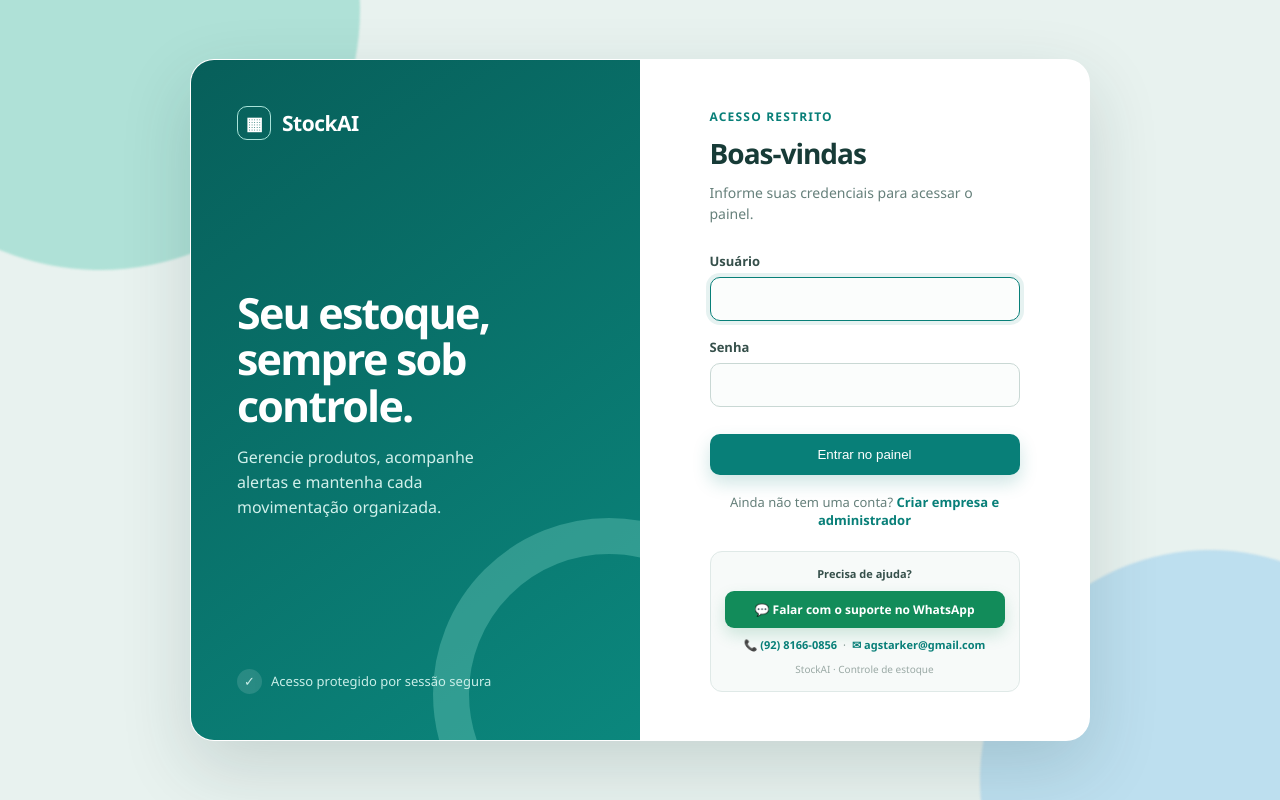
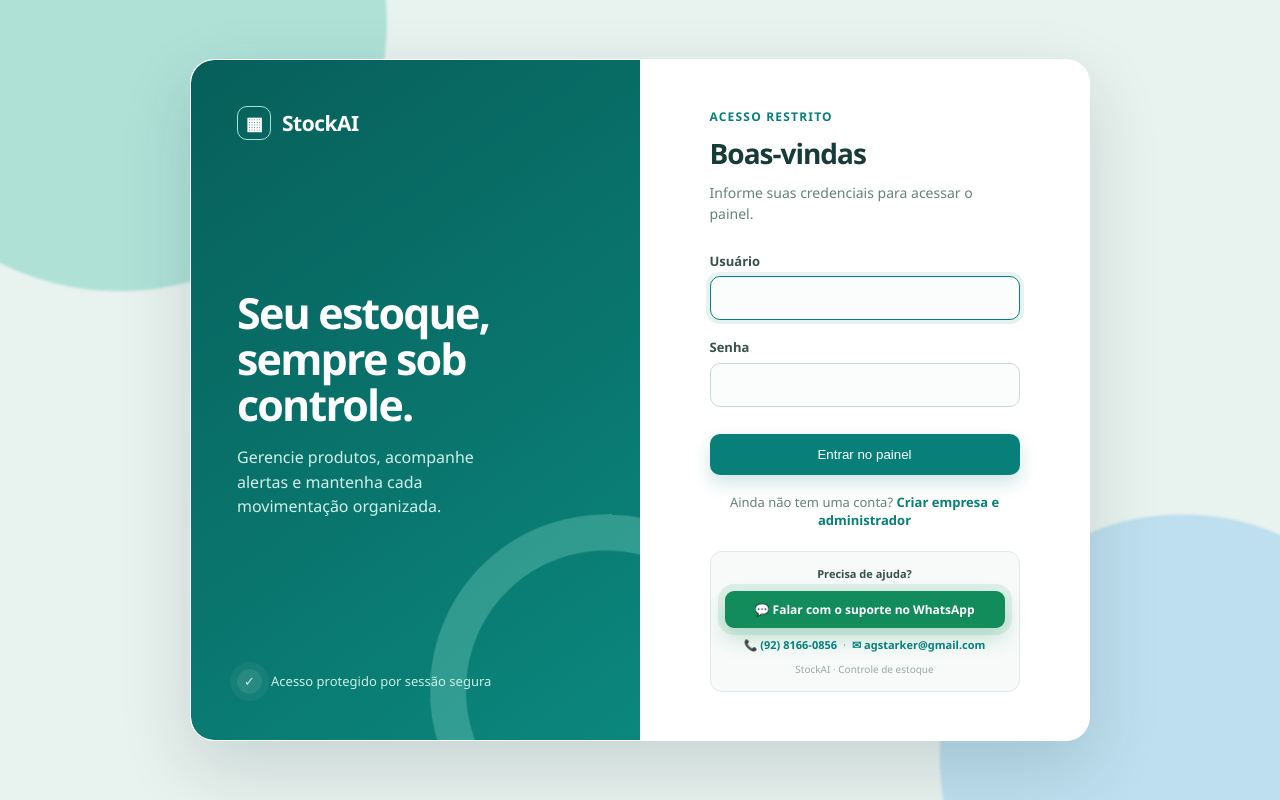
Before and after one commit to bacharelado/stockai, a FastAPI app: page /login in a window 1280 px wide. Run offline with FastAPI, Linux system fonts and the light colour scheme; parts of the project's set-up code (start-up, migrations or seed data) failed here and were passed over.

Commit message:
feat: add polished login animations

```diff
--- a/app/templates/login.html
+++ b/app/templates/login.html
@@ -9,40 +9,52 @@
         * { box-sizing: border-box; }
         body { min-height: 100vh; margin: 0; display: grid; place-items: center; padding: 24px; overflow: hidden; background: #e8f2ef; }
         body::before, body::after { content: ""; position: fixed; border-radius: 50%; z-index: -1; filter: blur(1px); }
-        body::before { width: 520px; height: 520px; top: -250px; left: -160px; background: #8ed8c9; opacity: .63; }
-        body::after { width: 460px; height: 460px; right: -160px; bottom: -210px; background: #a7d4ee; opacity: .65; }
-        .layout { width: min(100%, 900px); min-height: 570px; display: grid; grid-template-columns: 1fr 1fr; border: 1px solid #ffffffa8; border-radius: 24px; overflow: hidden; background: #fff; box-shadow: 0 26px 70px #173b3729; }
-        .intro { position: relative; display: flex; flex-direction: column; justify-content: space-between; padding: 46px; overflow: hidden; color: white; background: linear-gradient(145deg, #075f5a, #0b877d); }
-        .intro::after { content: ""; position: absolute; width: 280px; height: 280px; right: -145px; bottom: -130px; border: 36px solid #78d2c2; border-radius: 50%; opacity: .35; }
-        .brand { display: flex; align-items: center; gap: 11px; font-weight: 800; font-size: 21px; letter-spacing: -.5px; }
-        .brand-mark { display: grid; width: 34px; height: 34px; place-items: center; border: 1px solid #a8e3d9; border-radius: 10px; font-size: 18px; }
-        .intro h1 { max-width: 290px; margin: 0; font-size: clamp(31px, 4vw, 43px); line-height: 1.08; letter-spacing: -1.8px; }
-        .intro p { max-width: 285px; margin: 16px 0 0; color: #d1f0eb; line-height: 1.55; }
-        .secure-note { position: relative; z-index: 1; display: flex; align-items: center; gap: 9px; color: #c9eee8; font-size: 13px; }
-        .secure-note span { display: grid; width: 25px; height: 25px; place-items: center; border-radius: 50%; background: #ffffff20; }
+        body::before { width: 520px; height: 520px; top: -250px; left: -160px; background: #8ed8c9; opacity: .63; animation: float-a 9s ease-in-out infinite; }
+        body::after { width: 460px; height: 460px; right: -160px; bottom: -210px; background: #a7d4ee; opacity: .65; animation: float-b 11s ease-in-out infinite; }
+        .layout { width: min(100%, 900px); min-height: 570px; display: grid; grid-template-columns: 1fr 1fr; border: 1px solid #ffffffa8; border-radius: 24px; overflow: hidden; background: #fff; box-shadow: 0 26px 70px #173b3729; animation: card-in .7s cubic-bezier(.2,.8,.2,1) both; }
+        .intro { position: relative; display: flex; flex-direction: column; justify-content: space-between; padding: 46px; overflow: hidden; color: white; background: linear-gradient(145deg, #075f5a, #0b877d); animation: intro-in .8s .08s cubic-bezier(.2,.8,.2,1) both; }
+        .intro::after { content: ""; position: absolute; width: 280px; height: 280px; right: -145px; bottom: -130px; border: 36px solid #78d2c2; border-radius: 50%; opacity: .35; animation: ring-float 8s ease-in-out infinite; }
+        .brand { display: flex; align-items: center; gap: 11px; font-weight: 800; font-size: 21px; letter-spacing: -.5px; animation: fade-up .65s .2s both; }
+        .brand-mark { display: grid; width: 34px; height: 34px; place-items: center; border: 1px solid #a8e3d9; border-radius: 10px; font-size: 18px; transition: transform .25s ease, background .25s ease; }
+        .brand:hover .brand-mark { transform: rotate(-6deg) scale(1.06); background: #ffffff14; }
+        .intro h1 { max-width: 290px; margin: 0; font-size: clamp(31px, 4vw, 43px); line-height: 1.08; letter-spacing: -1.8px; animation: fade-up .7s .32s both; }
+        .intro p { max-width: 285px; margin: 16px 0 0; color: #d1f0eb; line-height: 1.55; animation: fade-up .7s .42s both; }
+        .secure-note { position: relative; z-index: 1; display: flex; align-items: center; gap: 9px; color: #c9eee8; font-size: 13px; animation: fade-up .7s .5s both; }
+        .secure-note span { display: grid; width: 25px; height: 25px; place-items: center; border-radius: 50%; background: #ffffff20; animation: soft-pulse 2.6s ease-in-out infinite; }
         main { display: flex; align-items: center; padding: 48px; }
-        .form-wrap { width: 100%; max-width: 310px; margin: auto; }
+        .form-wrap { width: 100%; max-width: 310px; margin: auto; animation: fade-up .7s .18s both; }
         .eyebrow { margin: 0 0 9px; color: #087f78; font-size: 12px; font-weight: 800; letter-spacing: 1.2px; text-transform: uppercase; }
         h2 { margin: 0; color: #173b37; font-size: 28px; letter-spacing: -1px; }
         .lead { margin: 10px 0 28px; color: #66807b; font-size: 14px; line-height: 1.5; }
-        label { display: block; margin-top: 17px; color: #36504b; font-size: 13px; font-weight: 750; }
-        input { width: 100%; margin-top: 7px; padding: 12px 13px; outline: none; color: #173b37; border: 1px solid #c9d8d4; border-radius: 10px; background: #fbfdfc; font: inherit; transition: border .18s, box-shadow .18s; }
-        input:focus { border-color: #087f78; box-shadow: 0 0 0 4px #0a82791a; }
-        button { width: 100%; margin-top: 27px; padding: 13px; border: 0; border-radius: 10px; color: white; background: #087f78; box-shadow: 0 8px 18px #087f7833; font: 750 14px inherit; cursor: pointer; transition: transform .18s, background .18s; }
-        button:hover { background: #066d67; transform: translateY(-1px); }
+        label { display: block; margin-top: 17px; color: #36504b; font-size: 13px; font-weight: 750; animation: fade-up .55s .35s both; }
+        input { width: 100%; margin-top: 7px; padding: 12px 13px; outline: none; color: #173b37; border: 1px solid #c9d8d4; border-radius: 10px; background: #fbfdfc; font: inherit; transition: border .18s, box-shadow .18s, transform .18s; }
+        input:focus { border-color: #087f78; box-shadow: 0 0 0 4px #0a82791a; transform: translateY(-1px); }
+        button { width: 100%; margin-top: 27px; padding: 13px; border: 0; border-radius: 10px; color: white; background: #087f78; box-shadow: 0 8px 18px #087f7833; font: 750 14px inherit; cursor: pointer; transition: transform .18s, background .18s, box-shadow .18s; animation: fade-up .55s .48s both; }
+        button:hover { background: #066d67; transform: translateY(-2px); box-shadow: 0 12px 24px #087f7838; }
+        button:active { transform: translateY(0); }
         button:focus-visible { outline: 3px solid #75c9c0; outline-offset: 2px; }
-        .error { margin: 0 0 18px; padding: 11px 12px; color: #9d251d; border: 1px solid #ffc4bd; border-radius: 9px; background: #fff0ee; font-size: 13px; }
-        .signup-link { margin: 18px 0 0; color: #66807b; font-size: 13px; text-align: center; }
+        .error { margin: 0 0 18px; padding: 11px 12px; color: #9d251d; border: 1px solid #ffc4bd; border-radius: 9px; background: #fff0ee; font-size: 13px; animation: shake-in .45s both; }
+        .signup-link { margin: 18px 0 0; color: #66807b; font-size: 13px; text-align: center; animation: fade-up .55s .55s both; }
         .signup-link a { color: #087f78; font-weight: 750; text-decoration: none; }
         .signup-link a:hover { text-decoration: underline; }
-        .footer { display: grid; gap: 9px; margin: 22px 0 0; padding: 14px; color: #80948f; border: 1px solid #dfe9e7; border-radius: 12px; background: #f7faf9; font-size: 11px; text-align: center; line-height: 1.45; }
+        .footer { display: grid; gap: 9px; margin: 22px 0 0; padding: 14px; color: #80948f; border: 1px solid #dfe9e7; border-radius: 12px; background: #f7faf9; font-size: 11px; text-align: center; line-height: 1.45; animation: fade-up .6s .62s both; }
         .footer-title { color: #36504b; font-size: 11px; font-weight: 750; }
         .footer-contact { display: flex; align-items: center; justify-content: center; flex-wrap: wrap; gap: 6px; }
         .footer-contact a { color: #087f78; font-weight: 700; text-decoration: none; }
         .footer-contact a:hover { text-decoration: underline; }
-        .whatsapp-button { display: inline-flex; width: 100%; align-items: center; justify-content: center; gap: 7px; padding: 10px 12px; border-radius: 9px; color: #fff !important; background: #128c5a; box-shadow: 0 7px 16px rgba(18, 140, 90, .18); font-size: 12px; font-weight: 750 !important; text-decoration: none !important; transition: transform .18s, background .18s; }
-        .whatsapp-button:hover { background: #0d7449; transform: translateY(-1px); text-decoration: none !important; }
+        .whatsapp-button { display: inline-flex; width: 100%; align-items: center; justify-content: center; gap: 7px; padding: 10px 12px; border-radius: 9px; color: #fff !important; background: #128c5a; box-shadow: 0 7px 16px rgba(18, 140, 90, .18); font-size: 12px; font-weight: 750 !important; text-decoration: none !important; transition: transform .18s, background .18s, box-shadow .18s; animation: whatsapp-pulse 2.8s 1.5s ease-in-out infinite; }
+        .whatsapp-button:hover { background: #0d7449; transform: translateY(-2px); box-shadow: 0 11px 22px rgba(18, 140, 90, .25); animation-play-state: paused; }
         .footer-brand { color: #9aa9a5; font-size: 10px; }
+        @keyframes card-in { from { opacity: 0; transform: translateY(20px) scale(.985); } to { opacity: 1; transform: translateY(0) scale(1); } }
+        @keyframes intro-in { from { opacity: 0; transform: translateX(-18px); } to { opacity: 1; transform: translateX(0); } }
+        @keyframes fade-up { from { opacity: 0; transform: translateY(10px); } to { opacity: 1; transform: translateY(0); } }
+        @keyframes float-a { 0%,100% { transform: translate(0,0) scale(1); } 50% { transform: translate(35px,25px) scale(1.05); } }
+        @keyframes float-b { 0%,100% { transform: translate(0,0) scale(1); } 50% { transform: translate(-30px,-25px) scale(1.06); } }
+        @keyframes ring-float { 0%,100% { transform: translate(0,0) rotate(0); } 50% { transform: translate(-12px,-14px) rotate(8deg); } }
+        @keyframes soft-pulse { 0%,100% { box-shadow: 0 0 0 0 #ffffff00; } 50% { box-shadow: 0 0 0 7px #ffffff0d; } }
+        @keyframes whatsapp-pulse { 0%,70%,100% { box-shadow: 0 7px 16px rgba(18, 140, 90, .18); } 82% { box-shadow: 0 0 0 7px rgba(18, 140, 90, .10), 0 10px 22px rgba(18, 140, 90, .24); } }
+        @keyframes shake-in { 0% { opacity: 0; transform: translateX(-8px); } 60% { transform: translateX(3px); } 100% { opacity: 1; transform: translateX(0); } }
+        @media (prefers-reduced-motion: reduce) { *, *::before, *::after { animation-duration: .01ms !important; animation-iteration-count: 1 !important; transition-duration: .01ms !important; } }
         @media (max-width: 680px) { body { padding: 16px; overflow: auto; } .layout { min-height: auto; grid-template-columns: 1fr; } .intro { min-height: 205px; padding: 28px; } .intro h1 { margin-top: 28px; font-size: 29px; } .intro p, .secure-note { display: none; } main { padding: 34px 27px; } }
     </style>
 </head>
```
